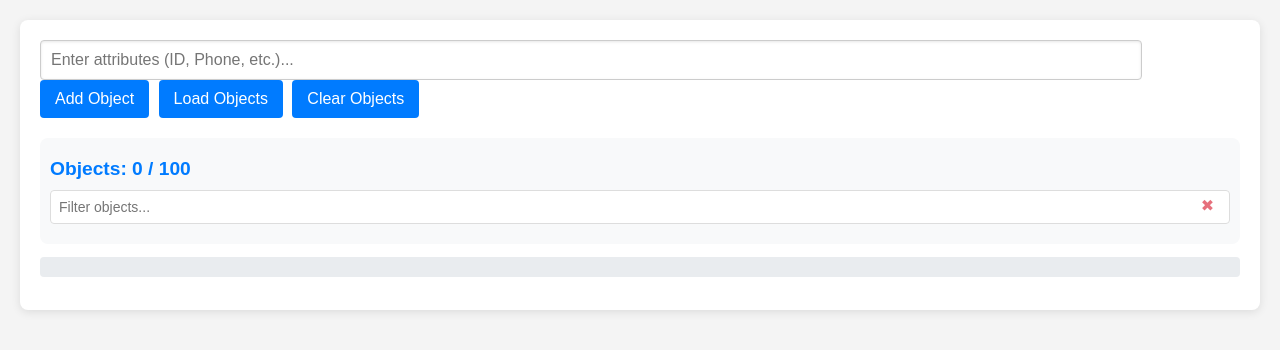
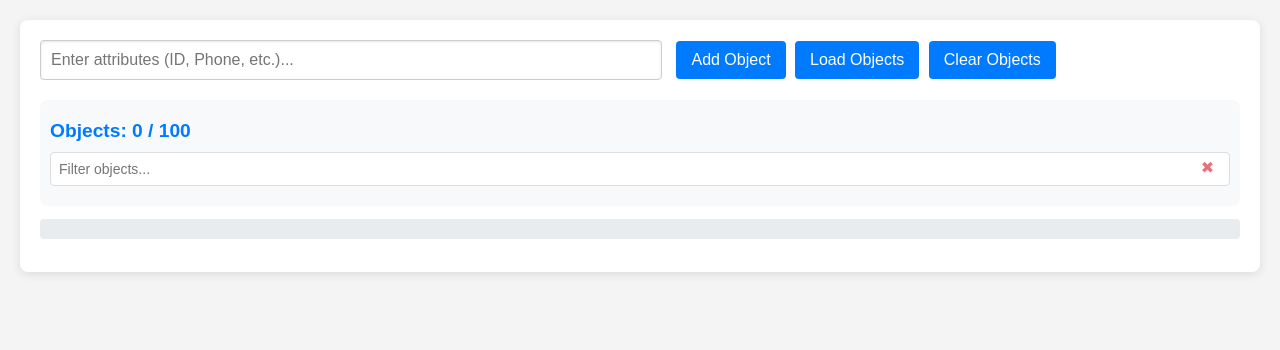
Before and after one commit to m-zaher/object-list, a plain HTML site: page index.html in a window 1280 px wide. Drawn offline with Linux system fonts and the light colour scheme.

Commit message:
update index style

```diff
--- a/index.html
+++ b/index.html
@@ -28,7 +28,7 @@
         }
 
         #object-input {
-            width: calc(100% - 120px);
+            width: calc(60% - 120px);
             padding: 10px;
             border: 1px solid #ccc;
             border-radius: 4px;
```
